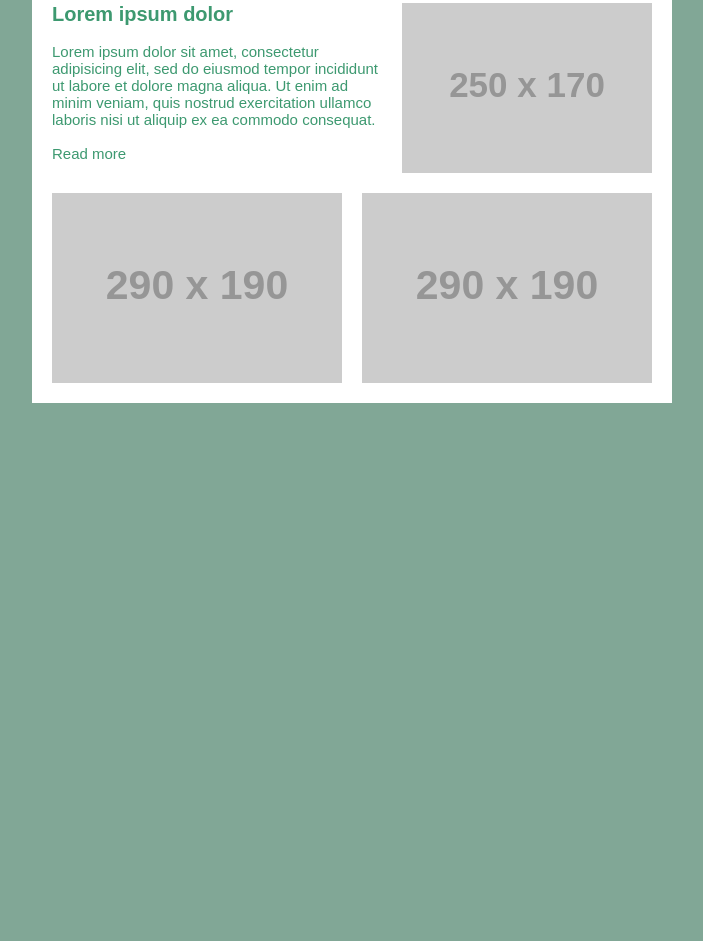
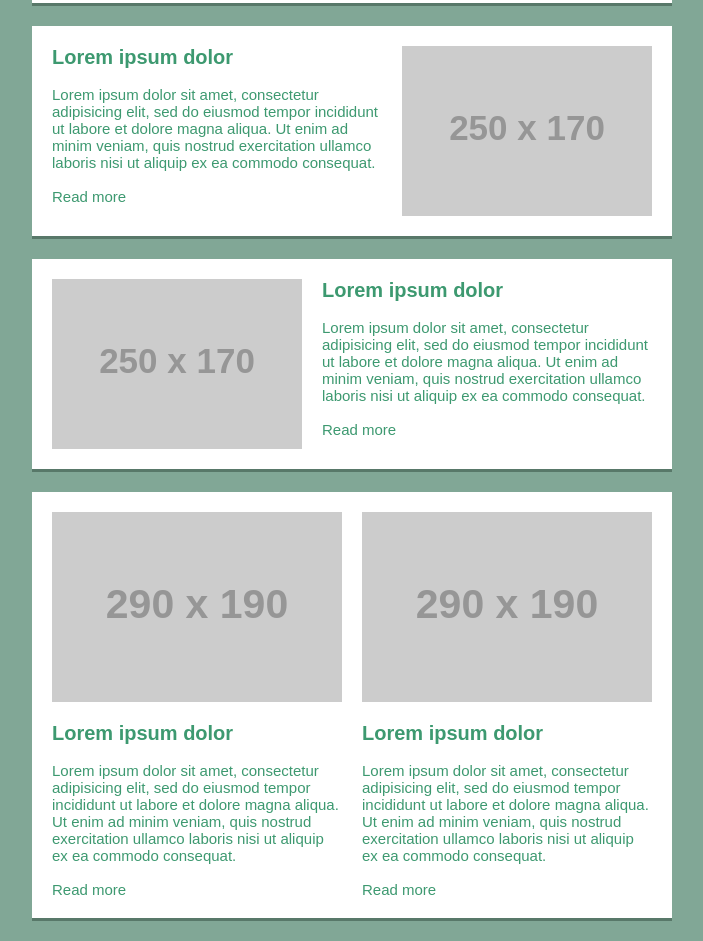
Before and after one commit to Omgitsonlyalex/TaxiForEmailTemplate, a plain HTML site: page leaf.html in a window 1280 px wide. Shown: the part 420-1361 px from the top of the page, without its empty margins (288-991 px from the left). Before the commit the page ends 823 px from the top, so only its background shows below. Drawn offline with Linux system fonts and the light colour scheme; placeholder pictures from the web are drawn by us.

Commit message:
Updated look & feel of Leaf

```diff
--- a/leaf.html
+++ b/leaf.html
@@ -88,25 +88,25 @@
 			</module>
 
 			<module taxiname="Hero image">
-				<table width="640" bgcolor="#FFFFFF" cellpadding="0" cellspacing="0" border="0" class="p100">
+				<table width="640" bgcolor="#FFFFFF" cellpadding="20" cellspacing="0" border="0" class="p100">
 					<tr>
-						<td colspan="3" height="20"></td>
+						<td align="center" valign="top"><a href="http://" taxiclass="editable" taxihint="This is a full width section that has guttering"><img src="http://placehold.it/600x190" style="display:block;" border="0" alt="" class="p100" /></a></td>
+					</tr>
+				</table>
+
+				<table width="640" cellpadding="0" cellspacing="0" border="0" class="p100">
+					<tr>
+						<td height="3" bgcolor="#587869"></td>
 					</tr>
 					<tr>
-						<td width="20"></td>
-						<td align="center" valign="top"><a href="http://" taxiclass="editable" taxihint="This is a full width section that has guttering"><img src="http://placehold.it/600x190" style="display:block;" border="0" alt="" class="p100" /></a></td>
-						<td width="20"></td>
+						<td height="20"></td>
 					</tr>
 				</table>
 			</module>
 
 			<module taxiname="Text - image split">
-				<table width="640" border="0" cellspacing="0" cellpadding="0" class="p100" bgcolor="#FFFFFF">
-					<tr>
-						<td colspan="3" height="20"></td>
-					</tr>
+				<table width="640" border="0" cellspacing="0" cellpadding="20" class="p100" bgcolor="#FFFFFF">
 				    <tr>
-				    	<td width="20"></td>
 				        <td align="center" valign="top">
 				            <table border="0" cellpadding="0" cellspacing="0" class="p100adtopbottom" width="600">
 				                <tr>
@@ -138,7 +138,7 @@
 				                        <table align="left" border="0" cellpadding="0" cellspacing="0" class="mob-column" width="250">
 				                            <tr>
 				                                <td valign="top" align="center">
-				                                    <a href="http://" taxiclass="editable" taxihint="Change this image to your image."><img src="http://placehold.it/250x170" style="display:block;" border="0" alt=""/></a>
+				                                    <a href="http://" taxiclass="editable" taxihint="Change this image to your image."><img src="http://placehold.it/250x170" style="display:block;" border="0" alt="" class="p100"/></a>
 				                                </td>
 				                            </tr>
 				                        </table>
@@ -146,18 +146,77 @@
 				                </tr>
 				            </table>
 				        </td>
-				        <td width="20"></td>
 				    </tr>
+				</table>
+
+				<table width="640" cellpadding="0" cellspacing="0" border="0" class="p100">
+					<tr>
+						<td height="3" bgcolor="#587869"></td>
+					</tr>
+					<tr>
+						<td height="20"></td>
+					</tr>
+				</table>
+			</module>
+
+			<module taxiname="Image - text split">
+				<table width="640" border="0" cellspacing="0" cellpadding="20" class="p100" bgcolor="#FFFFFF">
+				    <tr>
+				        <td align="center" valign="top">
+				            <table border="0" cellpadding="0" cellspacing="0" class="p100adtopbottom" width="600">
+				                <tr>
+				                	<td align="left" class="condensed" valign="top">
+				                        <table align="left" border="0" cellpadding="0" cellspacing="0" class="mob-column" width="250">
+				                            <tr>
+				                                <td valign="top" align="center">
+				                                    <a href="http://" taxiclass="editable" taxihint="Change this image to your image."><img src="http://placehold.it/250x170" style="display:block;" border="0" alt="" class="p100"/></a>
+				                                </td>
+				                            </tr>
+				                        </table>
+				                    </td>
+				                    <td width="20" class="hide"></td>
+				                    <td align="left" class="condensed" valign="top">
+				                        <table align="left" border="0" cellpadding="0" cellspacing="0" class="mob-column" width="330">
+				                            <tr>
+				                                <td valign="top" align="left" style="font-size:15px; font-family:Arial, sans-serif; color:#3d9970;">
+
+				                                <span style="font-size:20px; font-weight:bold;" taxiclass="editable" taxihint="Put your title here">Lorem ipsum dolor</span>
+
+				                                <br><br>
+
+				                               	<span taxiclass="editable" taxihint="Body copy here">Lorem ipsum dolor sit amet, consectetur adipisicing elit, sed do eiusmod
+				                               	tempor incididunt ut labore et dolore magna aliqua. Ut enim ad minim veniam,
+				                               	quis nostrud exercitation ullamco laboris nisi ut aliquip ex ea commodo
+				                               	consequat.</span>
+
+				                               	<br><br>
+
+				                               	<a href="http://" style="text-decoration:none; color:#3d9970;" taxiclass="editable" taxihint="Add your link text and destination">Read more</a>
+
+				                                </td>
+				                            </tr>
+
+				                        </table>
+				                    </td>
+				                </tr>
+				            </table>
+				        </td>
+				    </tr>
+				</table>
+
+				<table width="640" cellpadding="0" cellspacing="0" border="0" class="p100">
+					<tr>
+						<td height="3" bgcolor="#587869"></td>
+					</tr>
+					<tr>
+						<td height="20"></td>
+					</tr>
 				</table>
 			</module>
 
 			<module taxiname="Two column - images">
-				<table width="640" border="0" cellspacing="0" cellpadding="0" class="p100" bgcolor="#FFFFFF">
-					<tr>
-						<td colspan="3" height="20"></td>
-					</tr>
+				<table width="640" border="0" cellspacing="20" cellpadding="0" class="p100" bgcolor="#FFFFFF">
 				    <tr>
-				    	<td width="20"></td>
 				        <td align="center" valign="top">
 				            <table border="0" cellpadding="0" cellspacing="0" class="p100adtopbottom" width="600">
 				                <tr>
@@ -170,7 +229,27 @@
 
 				                                </td>
 				                            </tr>
+				                            <tr>
+				                            	<td height="20"></td>
+				                            </tr>
+				                            <tr>
+				                            	<td align="left" style="font-size:15px; font-family: Arial, sans-serif; color:#3d9970">
 
+				                            	<span style="font-size:20px; font-weight:bold;" taxiclass="editable" taxihint="Put your title here">Lorem ipsum dolor</span>
+
+				                                <br><br>
+
+				                               	<span taxiclass="editable" taxihint="Body copy here">Lorem ipsum dolor sit amet, consectetur adipisicing elit, sed do eiusmod
+				                               	tempor incididunt ut labore et dolore magna aliqua. Ut enim ad minim veniam,
+				                               	quis nostrud exercitation ullamco laboris nisi ut aliquip ex ea commodo
+				                               	consequat.</span>
+
+				                               	<br><br>
+
+				                               	<a href="http://" style="text-decoration:none; color:#3d9970;" taxiclass="editable" taxihint="Add your link text and destination">Read more</a>
+
+				                            	</td>
+				                           	</tr>
 				                        </table>
 				                    </td>
 				                    <td width="20" class="hide"></td>
@@ -178,26 +257,49 @@
 				                        <table align="left" border="0" cellpadding="0" cellspacing="0" class="mob-column" width="290">
 				                            <tr>
 				                                <td valign="top" align="center">
-				                                    <a href="http://" taxiclass="editable" taxihint="Column 2 of the two column section"><img src="http://placehold.it/290x190" style="display:block;" border="0" alt=""/></a>
+
+				                               	<a href="http://" taxiclass="editable" taxihint="Column 2 of the two column section"><img src="http://placehold.it/290x190" style="display:block;" border="0" alt=""/></a>
+
 				                                </td>
 				                            </tr>
+				                            <tr>
+				                            	<td height="20"></td>
+				                            </tr>
+				                            <tr>
+				                            	<td align="left" style="font-size:15px; font-family: Arial, sans-serif; color:#3d9970">
+
+				                            	<span style="font-size:20px; font-weight:bold;" taxiclass="editable" taxihint="Put your title here">Lorem ipsum dolor</span>
+
+				                                <br><br>
+
+				                               	<span taxiclass="editable" taxihint="Body copy here">Lorem ipsum dolor sit amet, consectetur adipisicing elit, sed do eiusmod
+				                               	tempor incididunt ut labore et dolore magna aliqua. Ut enim ad minim veniam,
+				                               	quis nostrud exercitation ullamco laboris nisi ut aliquip ex ea commodo
+				                               	consequat.</span>
+
+				                               	<br><br>
+
+				                               	<a href="http://" style="text-decoration:none; color:#3d9970;" taxiclass="editable" taxihint="Add your link text and destination">Read more</a>
+
+				                            	</td>
+				                           	</tr>
 				                        </table>
 				                    </td>
 				                </tr>
 				            </table>
 				        </td>
-				        <td width="20"></td>
 				    </tr>
 				</table>
-			</module>
 
-			<module taxiname="Spacer">
-				<table width="640" bgcolor="#FFFFFF" cellpadding="0" cellspacing="0" border="0" class="p100">
+				<table width="640" cellpadding="0" cellspacing="0" border="0" class="p100">
 					<tr>
-						<td align="center" valign="top" height="20">&nbsp;
-						</td>
+						<td height="3" bgcolor="#587869"></td>
+					</tr>
+					<tr>
+						<td height="20"></td>
 					</tr>
 				</table>
+
 			</module>
 
 		</modulezone>
```
